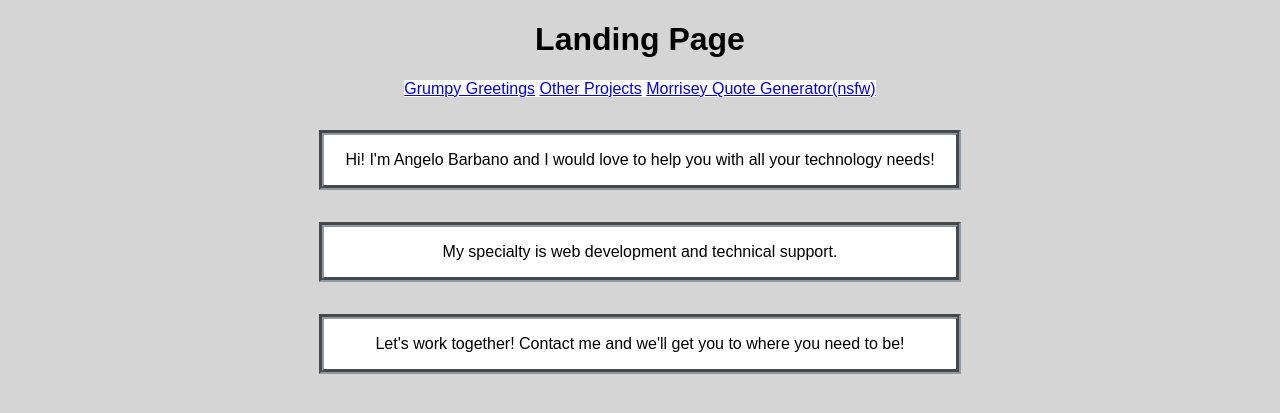
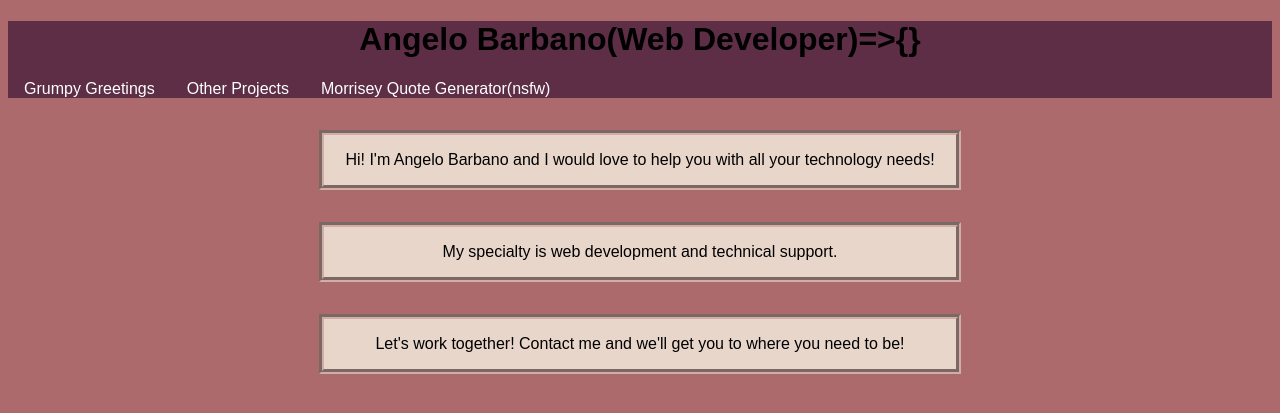
Before and after one commit to angelobarbano/hello-express, a Node server app: page / in a window 1280 px wide. Shown: the top 413 px of the page. Run offline with Node 20, Linux system fonts and the light colour scheme.

Commit message:
stylechanges

```diff
--- a/app.js
+++ b/app.js
@@ -32,7 +32,7 @@ app.use((req, res, next) => {
 app.use(express.static(__dirname + '/folder'));
 
 app.get('/', (req, res) => { res.render('landing.hbs', {
-    pageTitle: "Landing Page",
+    pageTitle: "Angelo Barbano(Web Developer)=>{}",
     });
 });
 
--- a/folder/landing.css
+++ b/folder/landing.css
@@ -1,18 +1,36 @@
 body{
     text-align:center;
     font-family: sans-serif;
-    background-color: #d5d5d5;
+    background-color: #ad6a6c;
 }
-navbar{
-    background-color: white;
+ul{
+    list-style-type: none;
+    display: inline;
+
+}
+li{
+    float: left;
+}
+
+li a{
+    padding: 1em;
+    color: white;
+    text-decoration-line: none;
 
 }
 
+#headstyle{
+    background-color:#5D2E46;
+}
+
+
+
 #intro{
-    background-color: white;
+    background-color: #e8d6cb;
     border-style: groove;
     border-width: 5px;
-    border-color: #9099A2;
+    border-color: #d0ada7
+    ;
     max-width:50%;
     margin-left: auto;
     margin-right:auto;
@@ -22,10 +40,11 @@ navbar{
 
 
 #services{
-    background-color: white;
+    background-color: #e8d6cb;
     border-style: groove;
     border-width: 5px;
-    border-color: #9099A2;
+    border-color: #d0ada7
+    ;
     max-width:50%;
     margin-left: auto;
     margin-right:auto;
@@ -33,10 +52,11 @@ navbar{
 }
 
 #contact{
-    background-color: white;
+    background-color: #e8d6cb;
     border-style: groove;
     border-width: 5px;
-    border-color: #9099A2;
+    border-color: #d0ada7
+    ;
     max-width:50%;
     margin-left: auto;
     margin-right:auto;
--- a/folder/moz.html
+++ b/folder/moz.html
@@ -19,5 +19,6 @@
         <img id="pic" src='mozpic.jpg'>
         <p id="demo">Phrase</p>
         <button onclick='newGreet()'>New Comment</button></div>
+        <a href="/">back</a>
     </body>
 </html>
--- a/views/landing.hbs
+++ b/views/landing.hbs
@@ -4,12 +4,15 @@
         <meta charset="utf-8">
         <meta name="viewport" content="initial-scale=1, maximum-scale=1">
         <link rel="stylesheet" href="landing.css">
-        <h1>{{pageTitle}}</h1>
-        <navbar>
-            <a href="/greet">Grumpy Greetings</a>
-            <a href="/projects">Other Projects</a>
-            <a href="/moz">Morrisey Quote Generator(nsfw)</a>
-        </navbar>
+        <div id="headstyle"><h1>{{pageTitle}}</h1>
+        <nav>
+            <ul>
+            <li><a href="/greet">Grumpy Greetings</a></li>
+            <li><a href="/projects">Other Projects</a></li>
+            <li><a href="/moz">Morrisey Quote Generator(nsfw)</a></li>
+            </ul>
+        </nav>
+        </div>
     </head>
     <body>
         <div>
```
Also changed, not shown: folder/mozstyle.css (+7 -0 lines), folder/pinktexture.jpg (added).
